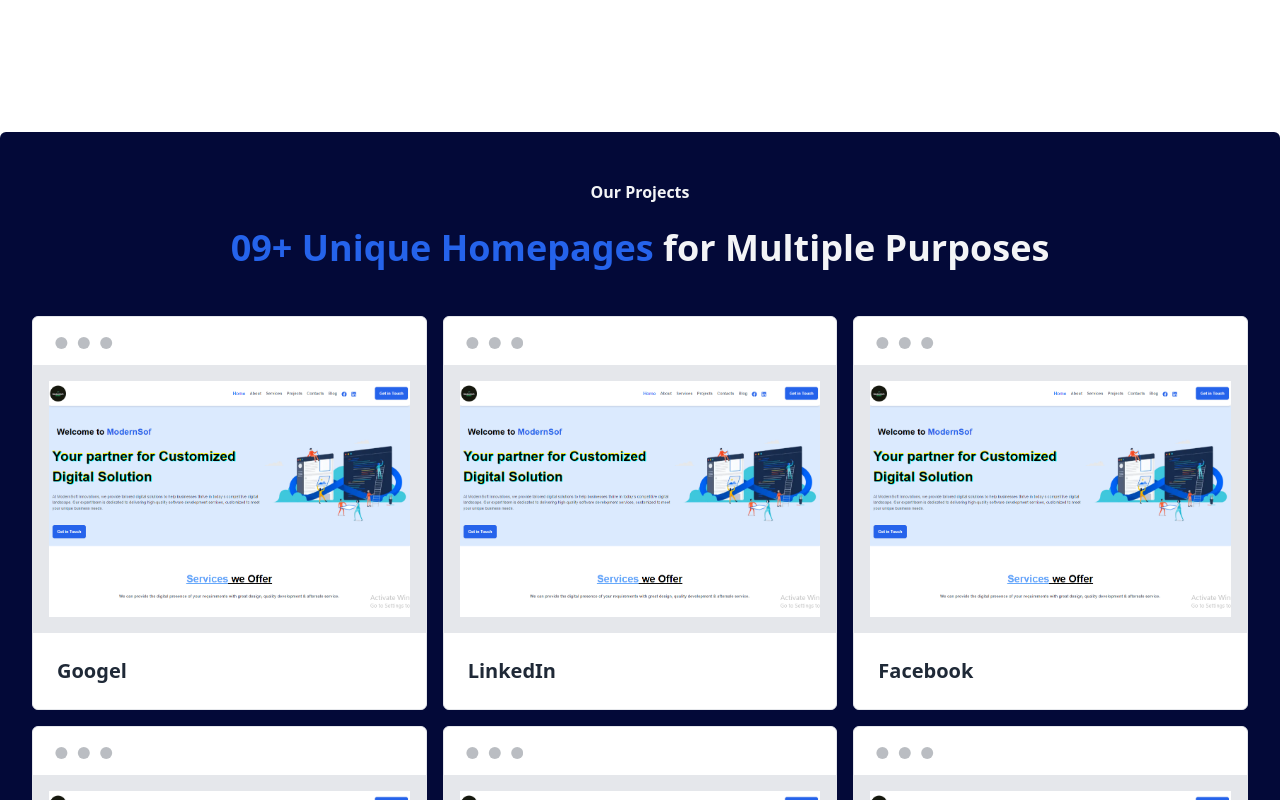
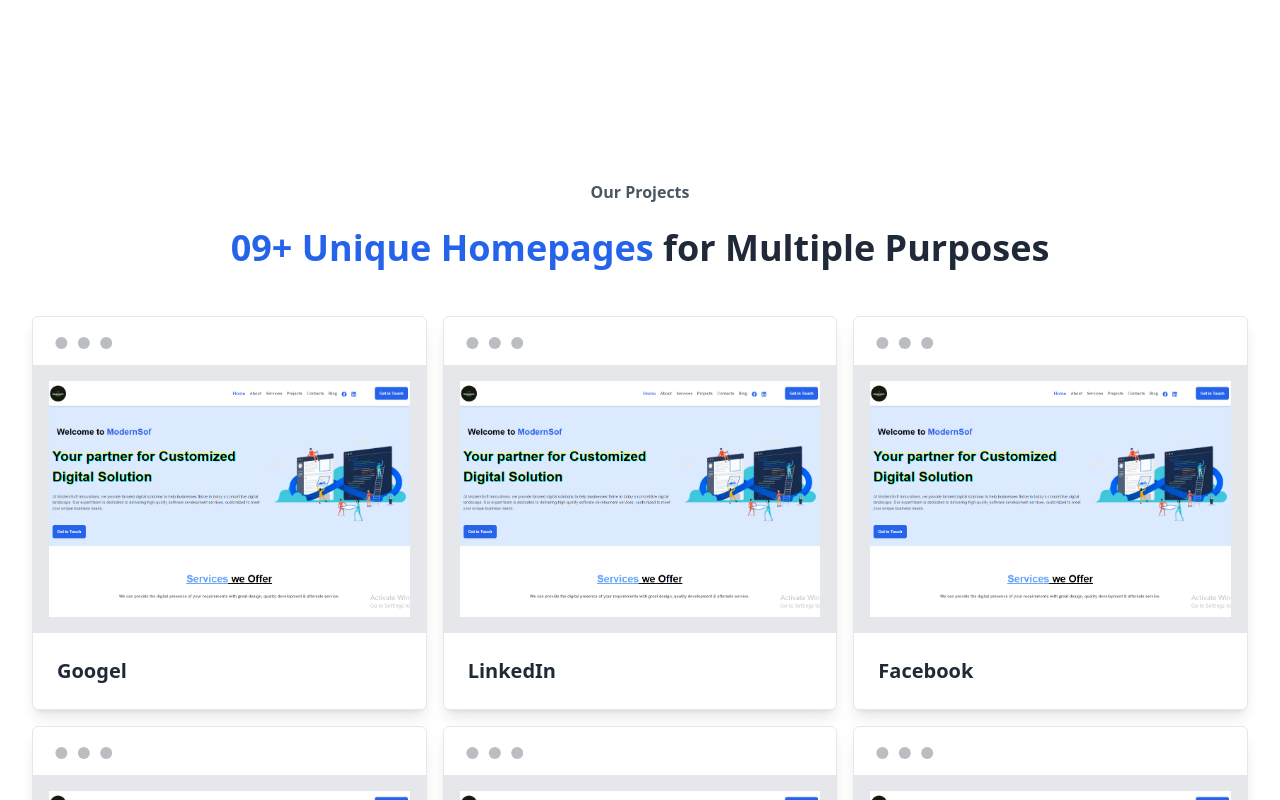
Before and after one commit to mohammad-atikuzzaman/modernsoft, a Next.js app: page / in a window 1280 px wide. Shown: the part 1620-2420 px from the top of the page. Built offline with nearby package versions, Linux system fonts and the light colour scheme.

Commit message:
bg modified on project section

```diff
--- a/src/app/page.js
+++ b/src/app/page.js
@@ -11,16 +11,16 @@ import WhyChooseUs from "@/components/WhyChooseUs";
 
 function HomePage() {
   return (
-    <div>
-      <Hero />
+    <>
+      <Hero/>
       <Services />
       <Projects />
-      <Technologies/>
       <About />
       <Glance />
       <WhyChooseUs />
+      <Technologies/>
       <GetInTouch />
-    </div>
+    </>
   );
 }
 
--- a/src/app/projects/page.jsx
+++ b/src/app/projects/page.jsx
@@ -3,11 +3,11 @@ import React from 'react';
 
 const page = () => {
   return (
-    <section className="my-8 bg-[#030938] py-12 px-4 rounded-md">
+    <section className="my-8 py-12 px-4 rounded-md">
       <div className="max-w-screen-xl mx-auto px-4">
         <div className="text-center mb-12 space-y-6">
-          <h4 className="font-semibold text-gray-100">Our Projects</h4>
-          <h2 className="text-4xl font-semibold text-gray-100">
+          <h4 className="font-semibold text-gray-600">Our Projects</h4>
+          <h2 className="text-4xl font-semibold">
             <span className="text-blue-600">09+ Unique Homepages</span> for
             Multiple Purposes
           </h2>
--- a/src/components/Project.jsx
+++ b/src/components/Project.jsx
@@ -5,7 +5,7 @@ import "../styles/index.css";
 
 const Project = ({ img, title, url }) => {
   return (
-    <div className="mockup-window rounded-md bg-white parent hover:-translate-y-4 border transition-all duration-700">
+    <div className="mockup-window rounded-md shadow-lg bg-white parent hover:-translate-y-4 border transition-all duration-700">
       <div className="p-4 relative bg-gray-200">
         <Image
           src={img}
--- a/src/components/Projects.jsx
+++ b/src/components/Projects.jsx
@@ -3,11 +3,11 @@ import Project from "./Project";
 
 const Projects = () => {
   return (
-    <section className="mt-24 bg-[#030938]  py-12 px-4 rounded-md">
+    <section className="mt-24 py-12 px-4 rounded-md">
       <div className="max-w-screen-xl mx-auto px-4">
         <div className="text-center mb-12 space-y-6">
-          <h4 className="font-semibold text-gray-100">Our Projects</h4>
-          <h2 className="text-4xl font-semibold text-gray-100">
+          <h4 className="font-semibold text-gray-600">Our Projects</h4>
+          <h2 className="text-4xl font-semibold ">
             <span className="text-blue-600">09+ Unique Homepages</span> for
             Multiple Purposes
           </h2>
```
